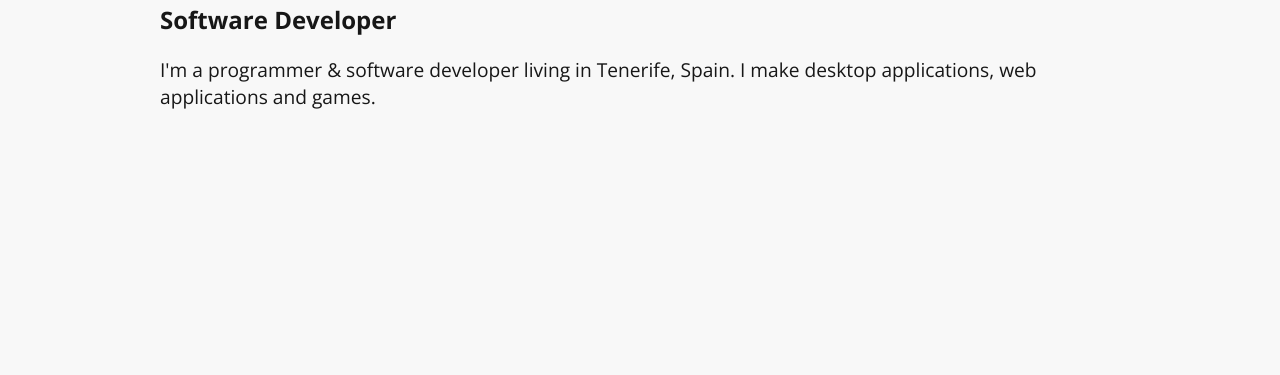
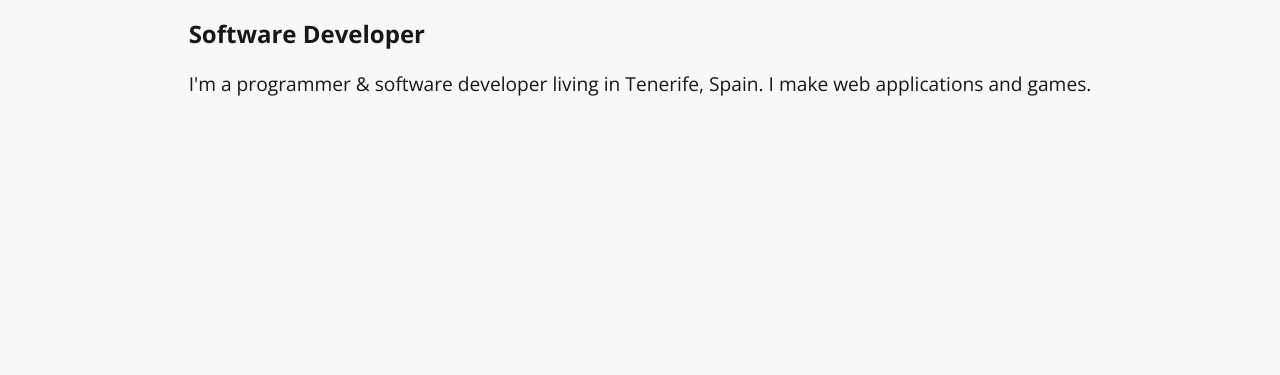
Before and after one commit to mjml72/portfolio, a plain HTML site: page index.html in a window 1280 px wide. Shown: the part 425-800 px from the top of the page. Drawn offline with nearby package versions, Linux system fonts and the light colour scheme.

Commit message:
mejorar información

```diff
--- a/index.html
+++ b/index.html
@@ -35,7 +35,7 @@
                 <h1>Miguel Jesús</h1>
                 <h2>Software Developer</h2>
                 <p>I'm a programmer & software developer living in Tenerife, Spain.
-                    I make desktop applications, web applications and games.
+                    I make web applications and games.
                 </p>
             </div>
         </div>
```
